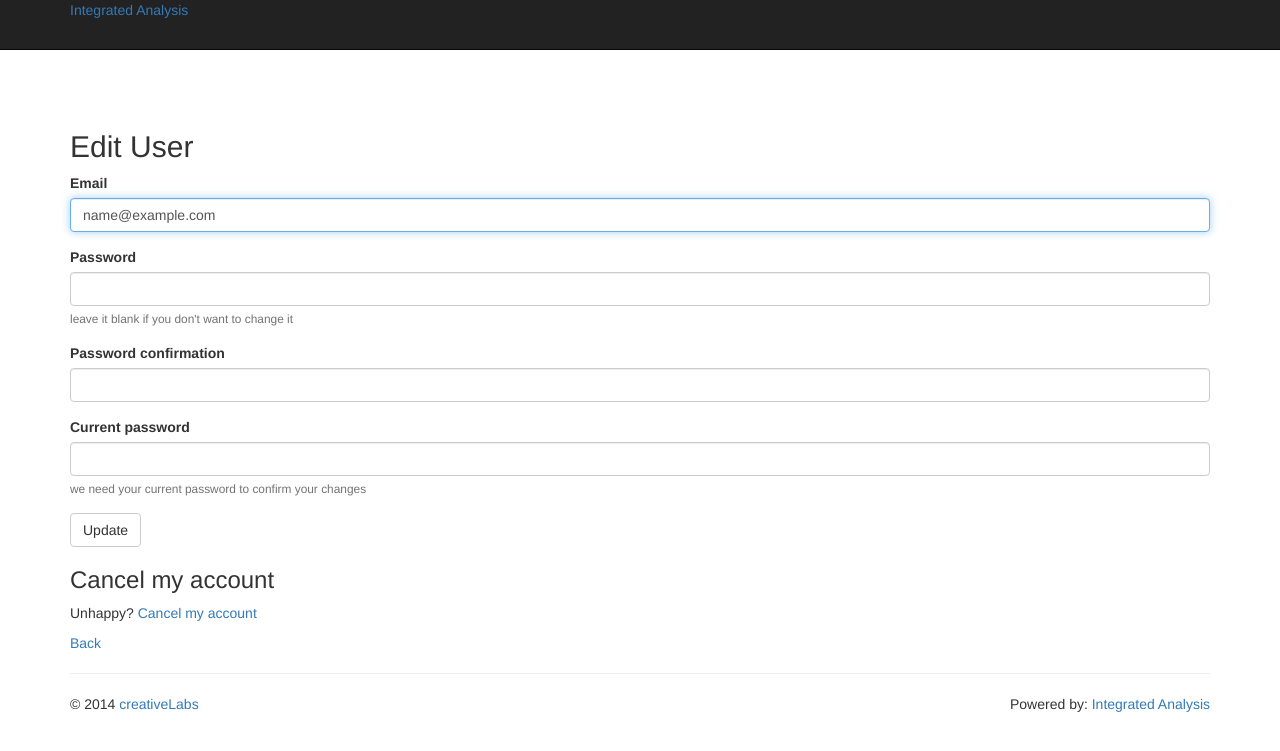
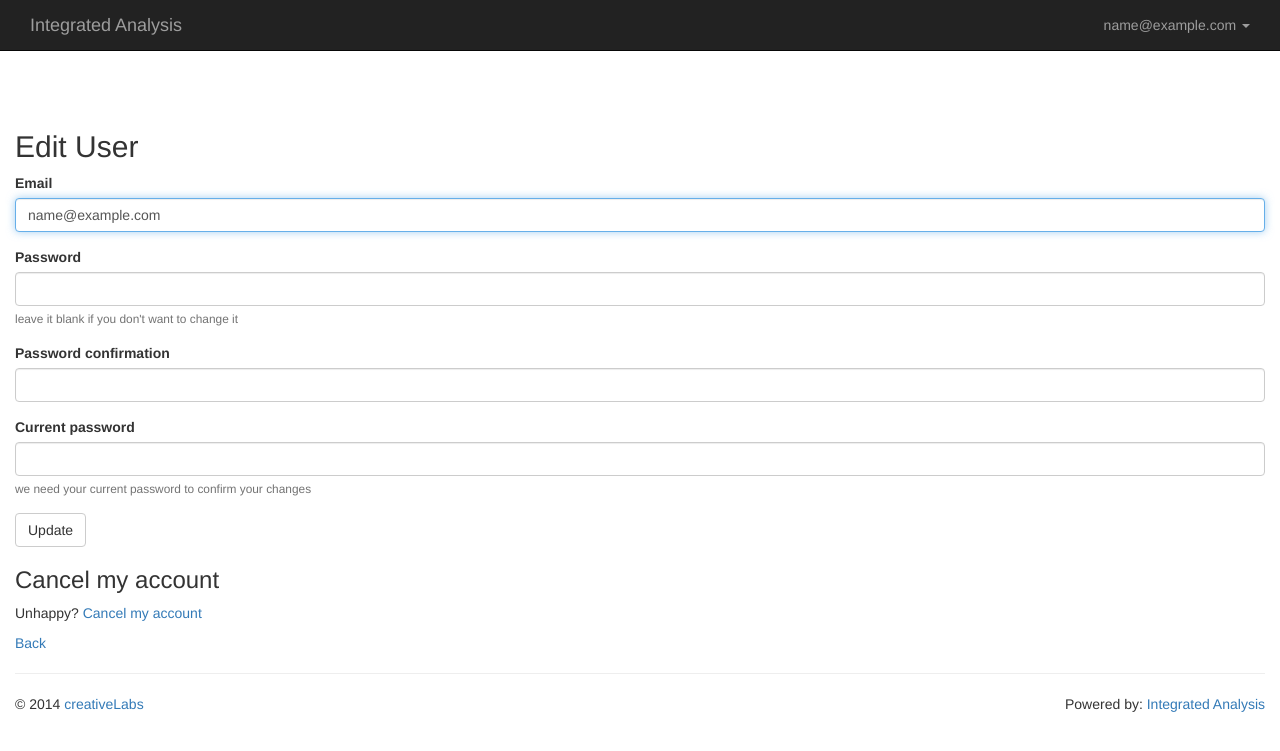
Before and after one commit to arvindmehra/integrated_analysis, a Rails app: page /users/edit in a window 1280 px wide. Shown: the top 751 px of the page. Run offline with Rails 7, Linux system fonts and the light colour scheme; the visitor is signed in with stand-in values (Sample User, id 1); style sheets or scripts are compiled from the project's sources; some libraries are stand-ins or nearby versions.

Commit message:
second commit to change layout

```diff
--- a/app/assets/javascripts/application.js
+++ b/app/assets/javascripts/application.js
@@ -13,4 +13,5 @@
 //= require jquery
 //= require jquery_ujs
 //= require turbolinks
+//= require bootstrap
 //= require_tree .
--- a/app/helpers/application_helper.rb
+++ b/app/helpers/application_helper.rb
@@ -1,2 +1,10 @@
 module ApplicationHelper
+
+	def collapser
+		link_to("#",class: "btn btn-navbar", data: {toggle: "collapse", target: ".nav-collapse"}) do
+			("<span class='icon-bar'>"*3).html_safe
+		end
+	end
+
+
 end
--- a/app/views/layouts/application.html.erb
+++ b/app/views/layouts/application.html.erb
@@ -23,24 +23,23 @@
 <body style="padding-top: 60px; padding-bottom: 40px;">
   <div class="navbar navbar-inverse navbar-fixed-top">
     <div class="navbar-inner">
-      <div class="container">
-        <%= link_to("Integrated Analysis","#",:class => "brand") %>
-        <div class="nav-collapse collapse">
-          <p class="navbar-text pull-right">
-            Logged in as #{link_to(current_user.full_name,"#")}
-            |
-            <small>
-              <%= link_to("logoout",destroy_user_session_path, :data => {:confirm  => "Are you sure you want to logout?"}) %>
-            </small>
-          </p>
-          <ul class="nav">
-            <li></li>
+      <div class="container-fluid">
+        <%= collapser %>
+        <%= link_to("Integrated Analysis","#",:class => "navbar-brand") %>
+        <div class="navbar-collapse collapse pull-right">
+          <ul class="nav navbar-nav">
+            <li class="dropdown">
+              <%= link_to("#{current_user.email} <b class='caret'></b>".html_safe, "#", :'data-toggle' => "dropdown", :class => "dropdown-toggle") %>
+              <ul class="dropdown-menu">
+                <li><%= link_to("logoout",destroy_user_session_path, :method => "delete", :data => {:confirm  => "Are you sure you want to logout?"}) %></li>
+              </ul>
+            </li>
           </ul>
         </div>
       </div>
     </div>
   </div>
-  <div class="container">
+  <div class="container-fluid">
     <div class="row">
       <div class="col-sm-12">
         <div class="navbar">
```
Also changed, not shown: 1 other file.
